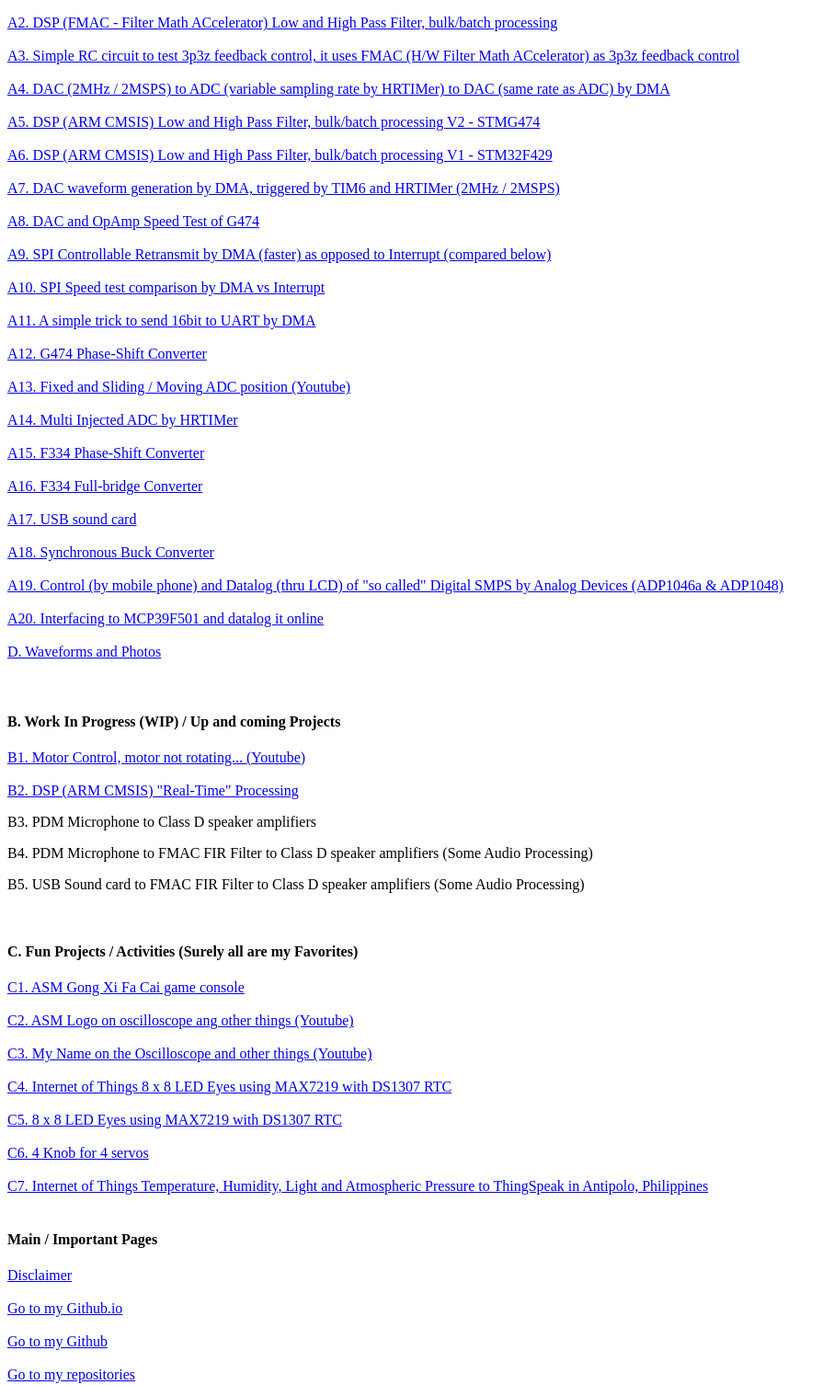
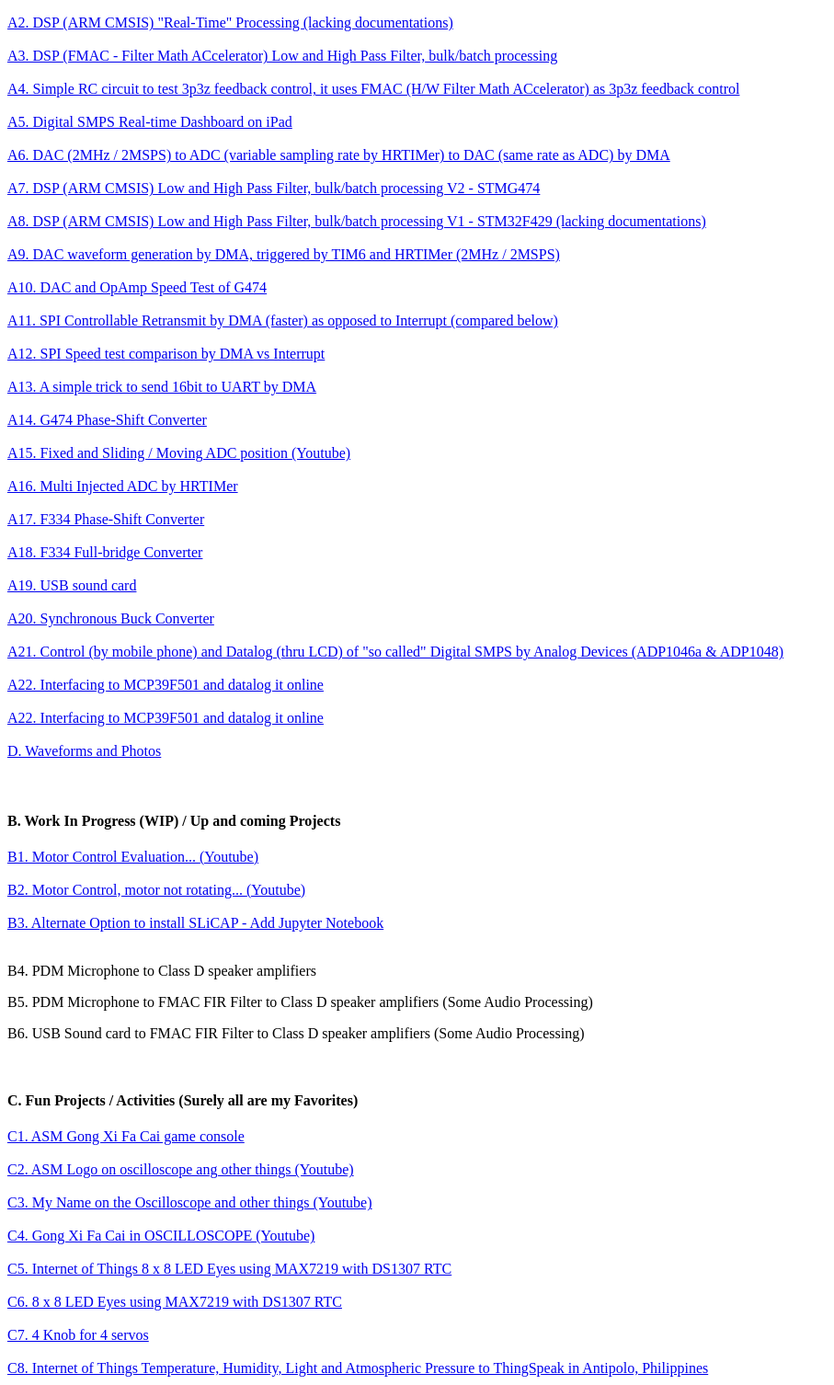
Before and after one commit to VictorTagayun/VictorTagayun.github.io, a plain HTML site: page index.html in a window 1280 px wide. Shown: the part 182-1688 px from the top of the page at 92% size, without its empty margins (0-907 px from the left). Drawn offline with Linux system fonts and the light colour scheme.

Commit message:
Add files via upload

```diff
--- a/index.html
+++ b/index.html
@@ -14,79 +14,91 @@
   <br>
   <br>
 
-<a href="https://github.com/VictorTagayun/NUCLEO-G474RE_FMAC_Study_and_Analysis">A2. DSP (FMAC - Filter Math ACcelerator) Low and High Pass Filter, bulk/batch processing</a>
+<a href="https://github.com/VictorTagayun/NUCLEO-G474RE_Real-Time_DSP-CMSIS">A2. DSP (ARM CMSIS) "Real-Time" Processing (lacking documentations)</a>
   <br>
   <br>
 
-<a href="https://github.com/VictorTagayun/NUCLEO-G474RE_RC_PWM_FMAC">A3. Simple RC circuit to test 3p3z feedback control, it uses FMAC (H/W Filter Math ACcelerator) as 3p3z feedback control</a>
+<a href="https://github.com/VictorTagayun/NUCLEO-G474RE_FMAC_Study_and_Analysis">A3. DSP (FMAC - Filter Math ACcelerator) Low and High Pass Filter, bulk/batch processing</a>
   <br>
   <br>
 
-<a href="https://github.com/VictorTagayun/NUCLEO-G474RE_DAC-DMA_ADC_DAC-OUT">A4. DAC (2MHz / 2MSPS) to ADC (variable sampling rate by HRTIMer) to DAC (same rate as ADC) by DMA</a>
+<a href="https://github.com/VictorTagayun/NUCLEO-G474RE_RC_PWM_FMAC">A4. Simple RC circuit to test 3p3z feedback control, it uses FMAC (H/W Filter Math ACcelerator) as 3p3z feedback control</a>
   <br>
   <br>
 
-<a href="https://github.com/VictorTagayun/NUCLEO-G474RE_CMSIS_DSP_Tutorial">A5. DSP (ARM CMSIS) Low and High Pass Filter, bulk/batch processing V2 - STMG474</a>
+<a href="https://www.youtube.com/watch?v=9_1aYuQIDk0">A5. Digital SMPS Real-time Dashboard on iPad</a>
   <br>
   <br>
 
-<a href="https://github.com/VictorTagayun/STM32F429I-DISC1_CMSIS_DSP_Tutorial">A6. DSP (ARM CMSIS) Low and High Pass Filter, bulk/batch processing V1 - STM32F429</a>
+<a href="https://github.com/VictorTagayun/NUCLEO-G474RE_DAC-DMA_ADC_DAC-OUT">A6. DAC (2MHz / 2MSPS) to ADC (variable sampling rate by HRTIMer) to DAC (same rate as ADC) by DMA</a>
   <br>
   <br>
 
-<a href="https://github.com/VictorTagayun/NUCLEO-G474RE_DAC_DMA_LL-HAL_TIM6_HRTIM">A7. DAC waveform generation by DMA, triggered by TIM6 and HRTIMer (2MHz / 2MSPS)</a>
+<a href="https://github.com/VictorTagayun/NUCLEO-G474RE_CMSIS_DSP_Tutorial">A7. DSP (ARM CMSIS) Low and High Pass Filter, bulk/batch processing V2 - STMG474</a>
   <br>
   <br>
 
-<a href="https://github.com/VictorTagayun/NUCLEO-G474RE_DAC_SpeedTest">A8. DAC and OpAmp Speed Test of G474</a>
+<a href="https://github.com/VictorTagayun/STM32F429I-DISC1_CMSIS_DSP_Tutorial">A8. DSP (ARM CMSIS) Low and High Pass Filter, bulk/batch processing V1 - STM32F429 (lacking documentations)</a>
   <br>
   <br>
 
-<a href="https://github.com/VictorTagayun/SPI_DMA_VS_Interrupt">A9. SPI Controllable Retransmit by DMA (faster) as opposed to Interrupt (compared below)</a>
+<a href="https://github.com/VictorTagayun/NUCLEO-G474RE_DAC_DMA_LL-HAL_TIM6_HRTIM">A9. DAC waveform generation by DMA, triggered by TIM6 and HRTIMer (2MHz / 2MSPS)</a>
   <br>
   <br>
 
-<a href="https://github.com/VictorTagayun/SPI_DMA_VS_Interrupt">A10. SPI Speed test comparison by DMA vs Interrupt</a>
+<a href="https://github.com/VictorTagayun/NUCLEO-G474RE_DAC_SpeedTest">A10. DAC and OpAmp Speed Test of G474</a>
   <br>
   <br>
 
-<a href="https://github.com/VictorTagayun/NUCLEO-G474RE_UART_HAL_16b-to-8bit_TX_DMA-EXT-Sync">A11. A simple trick to send 16bit to UART by DMA</a>
+<a href="https://github.com/VictorTagayun/SPI_DMA_VS_Interrupt">A11. SPI Controllable Retransmit by DMA (faster) as opposed to Interrupt (compared below)</a>
   <br>
   <br>
 
-<a href="https://github.com/VictorTagayun/Phase-Shift">A12. G474 Phase-Shift Converter</a>
+<a href="https://github.com/VictorTagayun/SPI_DMA_VS_Interrupt">A12. SPI Speed test comparison by DMA vs Interrupt</a>
   <br>
   <br>
 
-<a href="https://www.youtube.com/watch?v=fiFuLll-4RM">A13. Fixed and Sliding / Moving ADC position (Youtube)</a>
+<a href="https://github.com/VictorTagayun/NUCLEO-G474RE_UART_HAL_16b-to-8bit_TX_DMA-EXT-Sync">A13. A simple trick to send 16bit to UART by DMA</a>
   <br>
   <br>
 
-<a href="https://github.com/VictorTagayun/NUCLEO-G474RE_Multi_ADC_HRTIM">A14. Multi Injected ADC by HRTIMer</a>
+<a href="https://github.com/VictorTagayun/Phase-Shift">A14. G474 Phase-Shift Converter</a>
   <br>
   <br>
 
-<a href="https://github.com/VictorTagayun/32F3348DISCOVERY_PhaseShift">A15. F334 Phase-Shift Converter</a>
+<a href="https://www.youtube.com/watch?v=fiFuLll-4RM">A15. Fixed and Sliding / Moving ADC position (Youtube)</a>
   <br>
   <br>
 
-<a href="https://github.com/VictorTagayun/STM32F334_HRTIM_FullBridge_TIMAB1_DAC12">A16. F334 Full-bridge Converter</a>
+<a href="https://github.com/VictorTagayun/NUCLEO-G474RE_Multi_ADC_HRTIM">A16. Multi Injected ADC by HRTIMer</a>
   <br>
   <br>
 
-<a href="https://github.com/VictorTagayun/STM32F407G-DISC1_CS43L22">A17. USB sound card</a>
+<a href="https://github.com/VictorTagayun/32F3348DISCOVERY_PhaseShift">A17. F334 Phase-Shift Converter</a>
   <br>
   <br>
 
-<a href="https://github.com/VictorTagayun/STM32F334_HRTIM_BuckSyncRect">A18. Synchronous Buck Converter</a>
+<a href="https://github.com/VictorTagayun/STM32F334_HRTIM_FullBridge_TIMAB1_DAC12">A18. F334 Full-bridge Converter</a>
   <br>
   <br>
 
-<a href="https://github.com/VictorTagayun/ADP1046a-ADP1048">A19. Control (by mobile phone) and Datalog (thru LCD) of "so called" Digital SMPS by Analog Devices (ADP1046a & ADP1048)</a>
+<a href="https://github.com/VictorTagayun/STM32F407G-DISC1_CS43L22">A19. USB sound card</a>
   <br>
   <br>
 
-<a href="https://github.com/VictorTagayun/MCP39F501">A20. Interfacing to MCP39F501 and datalog it online</a>
+<a href="https://github.com/VictorTagayun/STM32F334_HRTIM_BuckSyncRect">A20. Synchronous Buck Converter</a>
+  <br>
+  <br>
+
+<a href="https://github.com/VictorTagayun/ADP1046a-ADP1048">A21. Control (by mobile phone) and Datalog (thru LCD) of "so called" Digital SMPS by Analog Devices (ADP1046a & ADP1048)</a>
+  <br>
+  <br>
+
+<a href="https://github.com/VictorTagayun/MCP39F501">A22. Interfacing to MCP39F501 and datalog it online</a>
+  <br>
+  <br>
+
+<a href="https://github.com/VictorTagayun/MCP39F501">A22. Interfacing to MCP39F501 and datalog it online</a>
   <br>
   <br>
 
@@ -97,18 +109,24 @@
 
 <h4>B. Work In Progress (WIP) / Up and coming Projects </h4>
 
-<a href="https://www.youtube.com/watch?v=3GXGae1relg">B1. Motor Control, motor not rotating... (Youtube)</a>
+<a href="https://www.youtube.com/watch?v=ikzzIL8MPRM">B1. Motor Control Evaluation... (Youtube)</a>
   <br>
   <br>
 
-<a href="https://github.com/VictorTagayun/NUCLEO-G474RE_Real-Time_DSP-CMSIS">B2. DSP (ARM CMSIS) "Real-Time" Processing</a>
+<a href="https://www.youtube.com/watch?v=3GXGae1relg">B2. Motor Control, motor not rotating... (Youtube)</a>
+  <br>
   <br>
 
-<p>B3. PDM Microphone to Class D speaker amplifiers</p>
+<a href="https://github.com/VictorTagayun/SLiCAP_Python_AlternateInstall">B3. Alternate Option to install SLiCAP -  Add Jupyter Notebook</a>
+  <br>
+  <br>
 
-<p>B4. PDM Microphone to FMAC FIR Filter to Class D speaker amplifiers (Some Audio Processing)</p>
 
-<p>B5. USB Sound card to FMAC FIR Filter to Class D speaker amplifiers (Some Audio Processing)</p>
+<p>B4. PDM Microphone to Class D speaker amplifiers</p>
+
+<p>B5. PDM Microphone to FMAC FIR Filter to Class D speaker amplifiers (Some Audio Processing)</p>
+
+<p>B6. USB Sound card to FMAC FIR Filter to Class D speaker amplifiers (Some Audio Processing)</p>
 
   <br>
 
@@ -126,19 +144,24 @@
   <br>
   <br>
 
-<a href="https://github.com/VictorTagayun/ESP_MAX7219_DS1307_8x8eyes_BLYNK_BlynkDelay_RTC_Prog_OTA">C4. Internet of Things 8 x 8 LED Eyes using MAX7219 with DS1307 RTC</a>
+<a href="https://www.youtube.com/watch?v=cdG6GX8y64I">C4. Gong Xi Fa Cai in OSCILLOSCOPE (Youtube)</a>
   <br>
   <br>
 
-<a href="https://github.com/VictorTagayun/DS1302_MAX7219_4Column">C5. 8 x 8 LED Eyes using MAX7219 with DS1307 RTC</a>
+
+<a href="https://github.com/VictorTagayun/ESP_MAX7219_DS1307_8x8eyes_BLYNK_BlynkDelay_RTC_Prog_OTA">C5. Internet of Things 8 x 8 LED Eyes using MAX7219 with DS1307 RTC</a>
   <br>
   <br>
 
-<a href="https://github.com/VictorTagayun/4knob_4servo">C6. 4 Knob for 4 servos</a>
+<a href="https://github.com/VictorTagayun/DS1302_MAX7219_4Column">C6. 8 x 8 LED Eyes using MAX7219 with DS1307 RTC</a>
   <br>
   <br>
 
-<a href="https://github.com/VictorTagayun/Temp_Humid_Pressure_ThingSpeak_Antipolo">C7. Internet of Things Temperature, Humidity, Light and Atmospheric Pressure to ThingSpeak in Antipolo, Philippines</a>
+<a href="https://github.com/VictorTagayun/4knob_4servo">C7. 4 Knob for 4 servos</a>
+  <br>
+  <br>
+
+<a href="https://github.com/VictorTagayun/Temp_Humid_Pressure_ThingSpeak_Antipolo">C8. Internet of Things Temperature, Humidity, Light and Atmospheric Pressure to ThingSpeak in Antipolo, Philippines</a>
   <br>
   <br>
 
```
